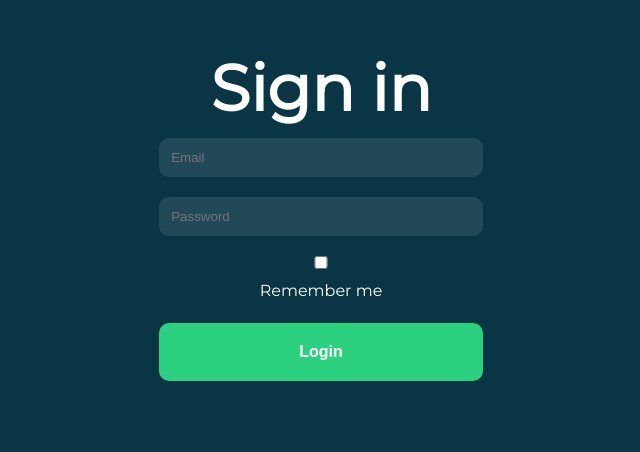
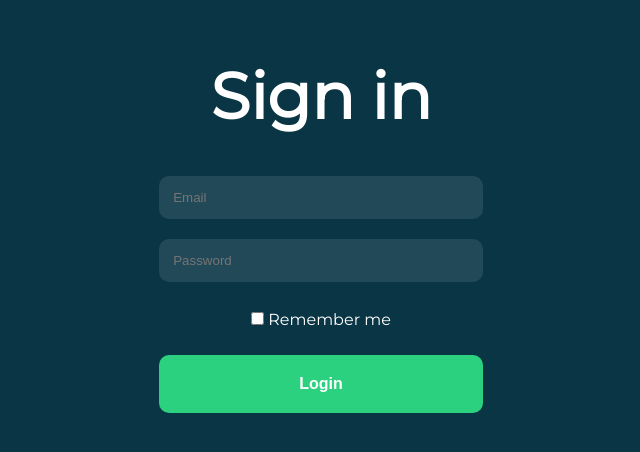
Before and after one commit to verona-hub/movie-list, a React (Create React App) app: page / in a window 1280 px wide. Shown: the part 176-628 px from the top of the page, without its empty margins (319-959 px from the left). Built offline with nearby package versions, Linux system fonts and the light colour scheme.

Commit message:
- css adjustments for form and input

```diff
--- a/src/App.css
+++ b/src/App.css
@@ -29,6 +29,7 @@ h1 {
     font-size: 64px;
     font-weight: 600;
     line-height: 80px;
+    margin: 40px 0;
 }
 
 .App {
@@ -40,8 +41,7 @@ h1 {
 }
 
 .SignIn form {
-    display: flex;
-    flex-direction: column;
+
 }
 
 .SignIn input {
@@ -49,8 +49,18 @@ h1 {
     border: none;
     border-radius: 10px;
     color: var(--text);
+    display: block;
+    margin: 20px 0;
+    padding: 14px;
+    width: 100%;
+}
+
+.SignIn input[type="checkbox"] {
+    -webkit-appearance: checkbox;
+    -moz-appearance: checkbox;
+    display: inline-block;
     margin: 10px 0;
-    padding: 12px;
+    width: auto;
 }
 
 .SignIn input::placeholder {
@@ -64,7 +74,6 @@ h1 {
     cursor: pointer;
     font-size: 16px;
     font-weight: 600;
-    margin: 20px 0;
     padding: 20px 140px;
     width: auto;
 }
```
